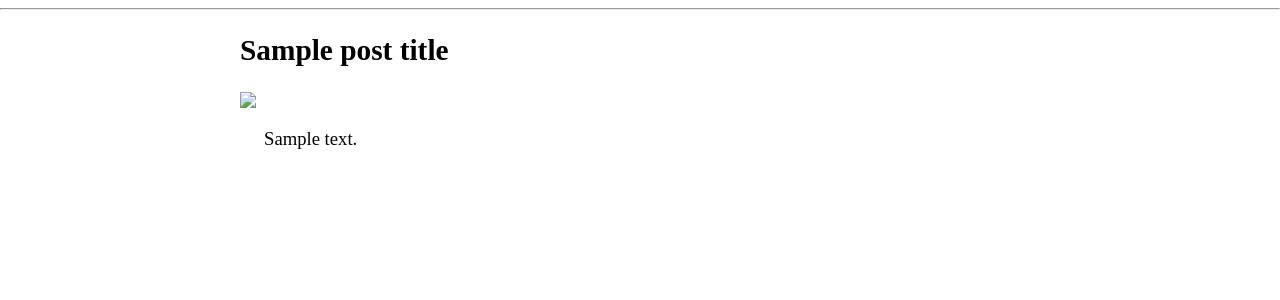
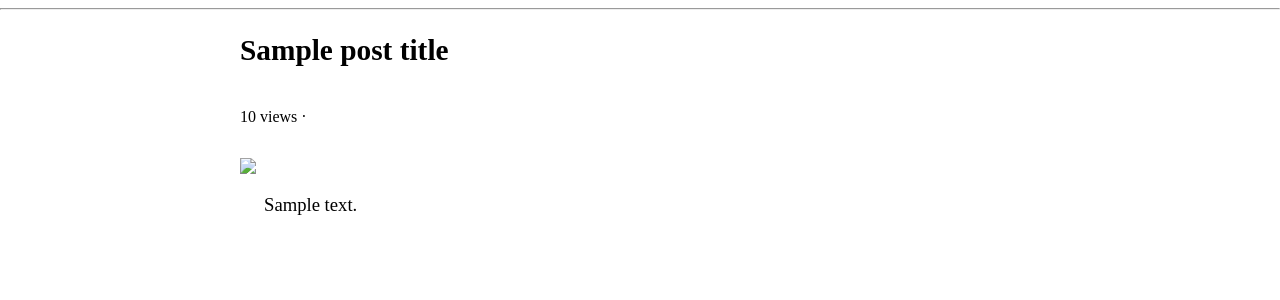
Before and after one commit to purewave0/imgflow, a Flask app: template app/templates/post/index.html in a window 1280 px wide. Shown: the part 18-318 px from the top of the page. Run offline with Flask 3, Linux system fonts and the light colour scheme; the template is opened without the code that fills it: most values are stand-ins (such as "Sample title", 1, 10 or a date in 2020); parts of the project's set-up code (start-up, migrations or seed data) failed here and were passed over.

Commit message:
feat: display views in post page

```diff
--- a/app/post/routes.py
+++ b/app/post/routes.py
@@ -12,6 +12,7 @@ def show_post(post_id):
     return render_template(
         'post/index.html',
         post_title=full_post['title'],
+        post_views=full_post['views'] + 1, # because it was just viewed
         post_created_on=full_post['created_on'].isoformat() + 'Z',
         media=full_post['media'],
     )
--- a/app/static/css/post.css
+++ b/app/static/css/post.css
@@ -5,6 +5,14 @@
 #post-section {
     max-width: 800px;
     margin: 0 auto;
+}
+
+#post-stats {
+    display: flex;
+    flex-direction: row;
+    align-items: center;
+    column-gap: 4px;
+    margin-bottom: 16px;
 }
 
 #media {
--- a/app/templates/post/index.html
+++ b/app/templates/post/index.html
@@ -15,7 +15,11 @@
 {% block content %}
     <section id="post-section">
         <h2 id="post-title"> {{ post_title }} </h2>
-        <p id="post-created-on"> {{ post_created_on }} </p>
+        <div id="post-stats">
+            <p id="post-views"> {{ post_views }} views </p>
+            <span>·</span>
+            <p id="post-created-on"> {{ post_created_on }} </p>
+        </div>
 
         <div id="media">
             {% for media_item in media %}
```
